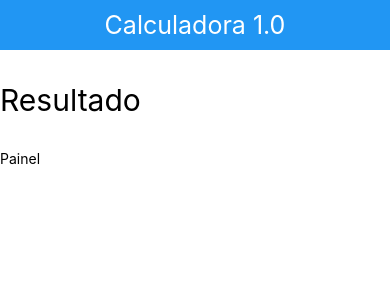
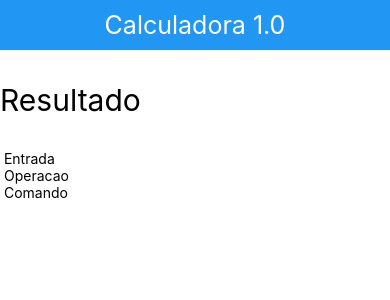
Before and after one commit to gabriel-silva/Calculadora, a React Native app: screen / in a window 390 px wide. Shown: the top 300 px of the page. Built offline with nearby package versions, Linux system fonts and the light colour scheme.

Commit message:
adicionando os components /operacao/comando/entrada

```diff
--- /dev/null
+++ b/src/components/Comando.js
@@ -0,0 +1,8 @@
+import React from 'react';
+import {
+    Text
+} from 'react-native';
+
+export default props => (
+    <Text> Comando </Text>
+);
--- /dev/null
+++ b/src/components/Entrada.js
@@ -0,0 +1,8 @@
+import React from 'react';
+import {
+    Text
+} from 'react-native';
+
+export default props => (
+    <Text> Entrada </Text>
+);
--- /dev/null
+++ b/src/components/Operacao.js
@@ -0,0 +1,8 @@
+import React from 'react';
+import {
+    Text
+} from 'react-native';
+
+export default props => (
+    <Text> Operacao </Text>
+);
--- a/src/components/Painel.js
+++ b/src/components/Painel.js
@@ -4,10 +4,20 @@ import {
     Text
 } from 'react-native';
 
+import Entrada from './Entrada';
+import Operacao from './Operacao';
+import Comando from './Comando';
+
 const Painel = props => (
+    // <View>
+    //     <Text>Painel</Text>
+    // </View>
     <View>
-        <Text>Painel</Text>
+        <Entrada />
+        <Operacao />
+        <Comando />
     </View>
+
 );
 
 
```
